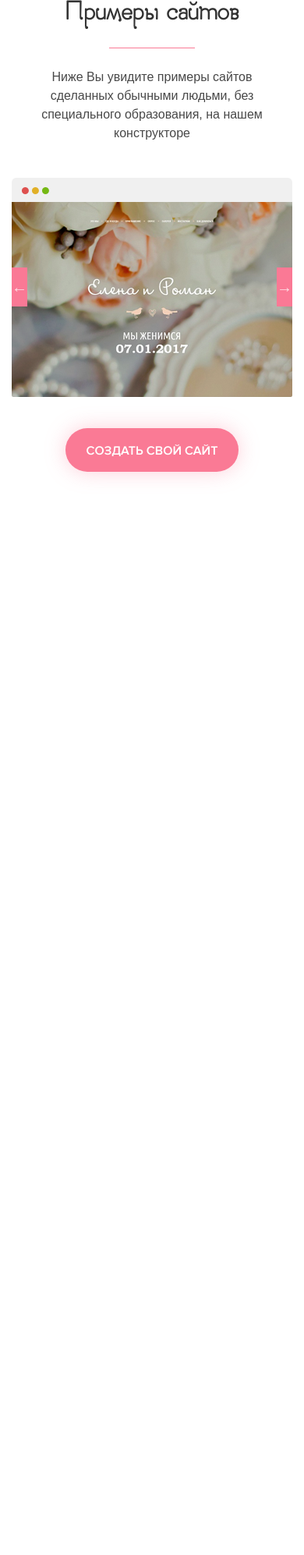
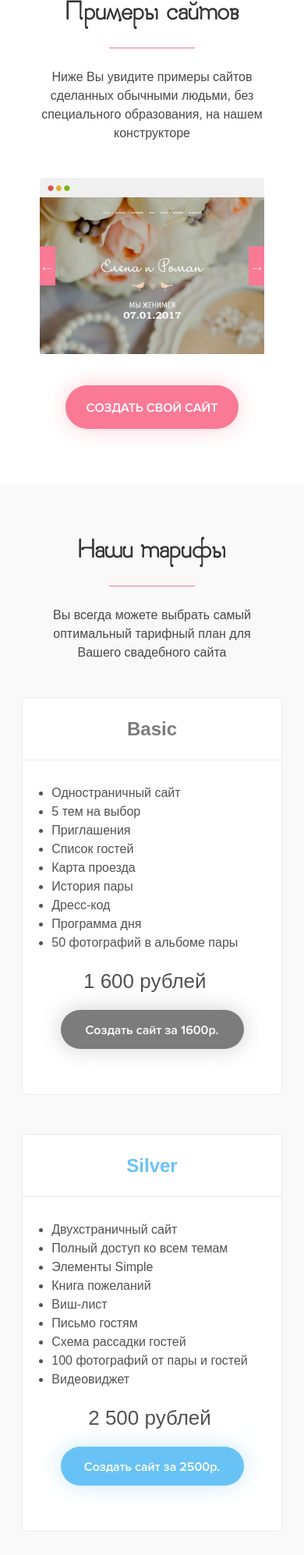
Before and after one commit to alexkzr/forever-together, a PHP site: page /src/index.html in a window 390 px wide; the page is wider, and only the part inside the window is pictured. Shown: the part 4346-6340 px from the top of that part at 78% size. Before the commit the page ends 4960 px from the top of that part, so only its background shows below. Run offline with PHP 8.4, Linux system fonts and the light colour scheme; some libraries are stand-ins or nearby versions; some web fonts are replaced.

Commit message:
everything but the footer is ready

```diff
--- a/src/css/style.css
+++ b/src/css/style.css
@@ -471,6 +483,8 @@ iframe {
   @media (min-width: 48em) {
     .examples .examples-slider {
       display: none; } }
+  .examples .slick-slider {
+    width: 90%; }
 
 .slick-prev, .slick-next {
   background: #fa7995;
@@ -490,7 +504,20 @@ iframe {
   .prices .prices-container .prices-cards {
     display: -webkit-box;
     display: -ms-flexbox;
-    display: flex; }
+    display: flex;
+    -webkit-box-pack: justify;
+    -ms-flex-pack: justify;
+    justify-content: space-between;
+    width: 100%;
+    -webkit-box-align: center;
+    -ms-flex-align: center;
+    align-items: center; }
+    @media (max-width: 62em) {
+      .prices .prices-container .prices-cards {
+        -webkit-box-orient: vertical;
+        -webkit-box-direction: normal;
+        -ms-flex-direction: column;
+        flex-direction: column; } }
     .prices .prices-container .prices-cards .price {
       display: -webkit-box;
       display: -ms-flexbox;
@@ -499,7 +526,8 @@ iframe {
       -webkit-box-direction: normal;
       -ms-flex-direction: column;
       flex-direction: column;
-      width: 350px;
+      border-radius: 5px;
+      width: 30%;
       height: 510px;
       border: 1px solid #ebebeb;
       margin-left: 15px;
@@ -509,6 +537,16 @@ iframe {
       font-size: 16px;
       font-family: "Proxima Nova Bold", sans-serif;
       font-weight: 400; }
+      @media (max-width: 62em) {
+        .prices .prices-container .prices-cards .price {
+          width: 80%;
+          margin-bottom: 50px; } }
+      @media (max-width: 36em) {
+        .prices .prices-container .prices-cards .price {
+          width: 95%;
+          margin-bottom: 50px;
+          margin-left: auto;
+          margin-right: auto; } }
       .prices .prices-container .prices-cards .price .price-heading {
         font-size: 24px;
         font-weight: 700;
@@ -547,13 +585,16 @@ iframe {
         height: 50px;
         line-height: 50px;
         margin-top: 35px; }
+      .prices .prices-container .prices-cards .price .button {
+        margin-top: 25px; }
       .prices .prices-container .prices-cards .price ul {
         margin-bottom: 0;
         padding: 0;
         margin-left: 37px; }
         .prices .prices-container .prices-cards .price ul li {
           font-family: "Proxima Nova Bold", sans-serif;
-          font-weight: 400; }
+          font-weight: 400;
+          padding-right: 20px; }
         .prices .prices-container .prices-cards .price ul .price-tag {
           font-family: "Proxima Nova Bold", sans-serif;
           font-size: 26px;
@@ -563,6 +604,9 @@ iframe {
           margin-top: 40px;
           margin-bottom: 0;
           text-align: center; }
+          @media (max-width: 36em) {
+            .prices .prices-container .prices-cards .price ul .price-tag {
+              margin-top: 25px; } }
 
 .about .about-content_wrapper {
   display: -webkit-box;
@@ -807,8 +947,12 @@ iframe {
       margin-top: auto;
       margin-bottom: auto; }
 
-.prices, .about, .contacts, .footer {
+.footer {
   display: none; }
+
+@media (min-width: 15em) and (max-width: 25em) {
+  .container {
+    width: 90%; } }
 
 * {
   margin: 0 auto;
--- a/src/index.html
+++ b/src/index.html
@@ -387,7 +387,7 @@
       </form>
       <div class="social">
         <p class="social-heading">Мы в социальных сетях:</p>
-        <div class="social-links">
+        <div class="social-links__hidden">
           <a href="" class="fb">
             <img src="img/contacts/fb.png" alt=""> Мы в Facebook </a>
           <a href="" class="vk">
@@ -398,6 +398,23 @@
             <img src="img/contacts/inst.png" alt="">Подпишитесь </a>
           <a href="" class="yout">
             <img src="img/contacts/yout.png" alt="">Подписаться </a>
+        </div>
+        <div class="social-links__shown">
+          <a href="" class="fb">
+            <img src="img/contacts/fb-sm.png" alt="">
+          </a>
+          <a href="" class="vk">
+            <img src="img/contacts/vk-sm.png" alt="">
+          </a>
+          <a href="" class="ok">
+            <img src="img/contacts/ok-sm.png" alt="">
+          </a>
+          <a href="" class="inst">
+            <img src="img/contacts/inst-sm.png" alt="">
+          </a>
+          <a href="" class="yout">
+            <img src="img/contacts/yout-sm.png" alt="">
+          </a>
         </div>
       </div>
     </div>
--- a/src/sass/_about.sass
+++ b/src/sass/_about.sass
@@ -2,10 +2,34 @@
   .about-content_wrapper
     display: flex
     justify-content: space-around
+    img
+      @include mq($until: 992px)
+        display: none
     .about-content
-      text-align: left
+      @include mq($until: 992px)
+        position: relative
+        background: url(../img/about/about.png) no-repeat center
+        background-size: contain
+        text-align: center
+        width: 80
+        margin-top: 0
+        padding-top: 30px
+      @include mq($from: 430px, $until: 992px)
+
+
       margin-top: 90px
       max-width: 780px
+      &::before
+        position: absolute
+        display: block
+        content: ''
+        width: 100%
+        height: 100%
+        background: rgba(255, 255, 255, .5)
+        z-index: -2
+        @include mq($from: 992px)
+          display: none
+
       .about-text__heading
         color: #333333
         font-family: $nova-bold
--- a/src/sass/_contacts.sass
+++ b/src/sass/_contacts.sass
@@ -3,12 +3,18 @@
   height: 780px
   .form-container
     display: flex
+    @include mq($until: 992px)
+      flex-direction: column
   form
     display: flex
     flex-direction: column
     .name-input, .email-input
       display: flex
       margin-right: 25px
+      @include mq($until: 992px)
+        margin-right: 0
+      @include mq($until: 460px)
+        flex-direction: column
       label
         display: flex
         background: #fff
@@ -21,14 +27,16 @@
         font-size: 15px
         font-weight: 300
         font-family: $nova-light
+        @include mq($until: 460px)
+          width: 300px
+          margin-bottom: 0
+          border: 1px solid #ededed
+          border-bottom: 0
+          padding-right: 0
         img
           height: 20px
           width: 20px
           margin: 15px
-
-
-      #name, #email
-        border-left: 0
     .form-wrapper
       display: flex
       flex-direction: column
@@ -46,6 +54,17 @@
     width: 200px
     height: 50px
     border: 1px solid #ededed
+    border-left: 0
+    @include mq($until: 992px)
+      width: 400px
+      margin-right: 0
+    @include mq($until: 768px)
+      width: 250px
+    @include mq($until: 460px)
+      width: 300px
+      border: 1px solid #ededed
+      border-top: 0
+      padding-left: 20px
   .textarea-wrap
     display: flex
     flex-direction: column
@@ -60,6 +79,12 @@
       font-size: 15px
       font-weight: 300
       font-family: $nova-light
+      @include mq($until: 1200px)
+        width: 550px
+      @include mq($until: 768px)
+        width: 400px
+      @include mq($until: 460px)
+        width: 300px
       img
         height: 20px
         width: 20px
@@ -71,8 +96,16 @@
       border: 1px solid #ededed
       border-top: 0
       padding-left: 20px
+      @include mq($until: 1200px)
+        width: 550px
+      @include mq($until: 768px)
+        width: 400px
+      @include mq($until: 460px)
+        width: 300px
   .submit-button
     margin-bottom: 50px
+    @include mq($until: 992px)
+      margin-top: 20px
 
   .social
     @include push--sides(auto)
@@ -83,7 +116,9 @@
     font-weight: 200
     line-height: 20.99px
     margin-bottom: 30px
-  .social-links
+  .social-links__hidden
+    @include mq($until: 1200px)
+      display: none
     display: flex
     .fb
       background: #21579f
@@ -102,8 +137,18 @@
       border-radius: 5px
       line-height: 50px
       padding-right: 23px
-
     img
+      padding: 0
       padding: 9px
       border-right: 1px solid rgba(255, 255, 255, .4)
       margin-right: 17px
+.mobile-hidden
+  @include mq($until: 1200px)
+    display: none
+.social-links__shown
+  display: flex
+  @include mq($from: 1201px)
+    display: none
+  .fb, .vk, .inst, .ok, .yout
+    width: 40px
+    height: 40px
--- a/src/sass/_examples.sass
+++ b/src/sass/_examples.sass
@@ -23,7 +23,12 @@
   .examples-slider
     @include mq($from: 768px)
       display: none
-
+  .slick-slider
+    width: 90%
+// .slick-slide:not(.slick-active)
+//   display: none
+// .slick-current
+//   display: block
 .slick-prev:active, .slick-next:active
 .slick-prev, .slick-next
   background: $main-pink
--- a/src/sass/_hover.sass
+++ b/src/sass/_hover.sass
@@ -16,8 +16,9 @@
               transition: width .3s
 
 
-  .button:hover
-    box-shadow: 0 0 35px rgba(250, 122, 149, 0.46)
+  .button:hover, .login:hover
+    box-shadow: 0 0 35px rgba(250, 122, 170, 0.7)
+    background-color: lighten($main-pink, 5)
   .tool:hover
     transition: all .3s ease
     box-shadow: 0px 0px 29px 3px rgba(250, 122, 149, 0.51)
--- a/src/sass/_main.sass
+++ b/src/sass/_main.sass
@@ -25,11 +25,7 @@
     display: none
 .main
   position: relative
-  max-width: 1920px
-  background-repeat: no-repeat
-  background-position: center
   color: #ffffff
-  background-size: cover
   z-index: 4
   @include mq($until: 992px)
     height: 790px
@@ -40,6 +36,9 @@
     padding-bottom: 0
     background-image: url(../img/main/slide1.png)
     height: 900px
+    background-repeat: no-repeat
+    background-position: center
+    background-size: cover
 
   #menu
     position: fixed
@@ -207,8 +206,7 @@
   // margin-top: 10px
 .main-bg
   position: absolute
-  max-width: 1920px
-  float: right
+  width: 100%
   background-repeat: no-repeat
   background-position: center
   color: #ffffff
@@ -225,9 +223,19 @@
     display: none
   @include mq($from: 1200px)
   height: 900px
-  img
-    width: 100%
-    height: 100%
+  div
+    div
+      img
+        @include mq($until: 992px)
+        height: 790px
+        @include mq($until: 576px)
+          height: 690px
+        @include mq($until: 1200px)
+          padding-top: -50px
+          padding-bottom: 0
+          display: none
+        @include mq($from: 1200px)
+          height: 900px
   .slick-list::before
     position: absolute
     top: 0
--- a/src/sass/_prices.sass
+++ b/src/sass/_prices.sass
@@ -3,10 +3,16 @@
   .prices-container
     .prices-cards
       display: flex
+      justify-content: space-between
+      width: 100%
+      align-items: center
+      @include mq($until: 992px)
+        flex-direction: column
       .price
         display: flex
         flex-direction: column
-        width: 350px
+        border-radius: 5px
+        width: 30%
         height: 510px
         border: 1px solid #ebebeb
         @include push--sides(15px)
@@ -15,6 +21,13 @@
         font-size: 16px
         font-family: $nova-bold
         font-weight: 400
+        @include mq($until: 992px)
+          width: 80%
+          margin-bottom: 50px
+        @include mq($until: 576px)
+          width: 95%
+          margin-bottom: 50px
+          @include push--sides(auto)
         .price-heading
           font-size: 24px
           font-weight: 700
@@ -50,6 +63,8 @@
           height: 50px
           line-height: 50px
           margin-top: 35px
+        .button
+          margin-top: 25px
         ul
           margin-bottom: 0
           padding: 0
@@ -57,6 +72,7 @@
           li
             font-family: $nova-bold
             font-weight: 400
+            padding-right: 20px
           .price-tag
             font-family: $nova-bold
             font-size: 26px
@@ -66,3 +82,5 @@
             margin-top: 40px
             margin-bottom: 0
             text-align: center
+            @include mq($until: 576px)
+              margin-top: 25px
--- a/src/sass/_video.sass
+++ b/src/sass/_video.sass
@@ -1,6 +1,7 @@
 iframe
   width: 100%
   height: 400px
+  border: none
   @include push--sides(auto)
 .video
   min-height: 735px
@@ -21,7 +22,6 @@ iframe
       height: 320px
       width: 250px
       margin-right: 45px
-      margin-left: -60px
       @include mq($until: 992px)
         display: none
     .video-content__image2
@@ -41,7 +41,9 @@ iframe
         margin-left: 0
         margin-right: 0
     .video-container
-      width: 100%
+      width: 94%
+      @include mq($from: 240px, $until: 400px)
+        width: 90%
       height: 400px
       .youtube
         width: 100%
--- a/src/sass/style.sass
+++ b/src/sass/style.sass
@@ -11,8 +11,11 @@
 @import 'about'
 @import 'contacts'
 @import 'footer'
-.prices, .about, .contacts, .footer
+.footer
   display: none
+.container
+  @include mq($from: 240px, $until: 400px)
+    width: 90%
 *
   margin: 0 auto
   box-sizing: border-box
@@ -56,7 +59,7 @@ section
   padding-top: 0
   margin-bottom: 45px
   width: 46%
-  @include mq($until: 576px)
+  @include mq($until: 768px)
     width: 75%
 .button
   box-shadow: 0 0 27px rgba(250, 122, 149, 0.36)
```
Also changed, not shown: other parts of src/css/style.css (+137 -29 lines), src/img/contacts/fb-sm.png (added), src/img/contacts/inst-sm.png (added), src/img/contacts/ok-sm.png (added), src/img/contacts/vk-sm.png (added), src/img/contacts/yout-sm.png (added).
